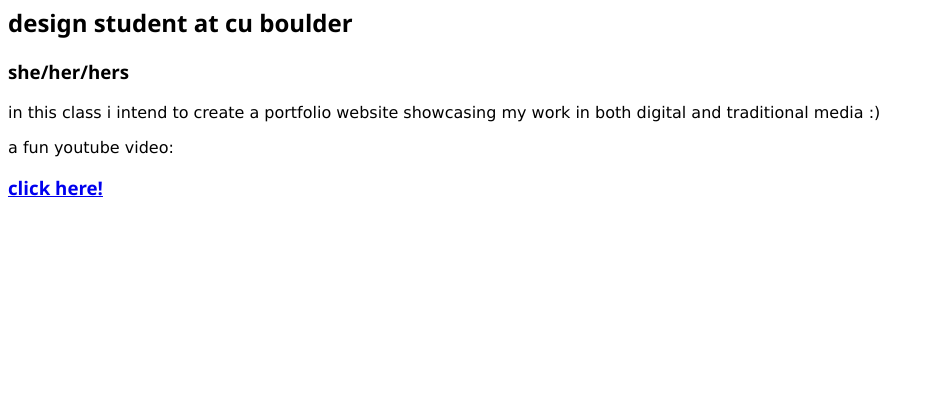
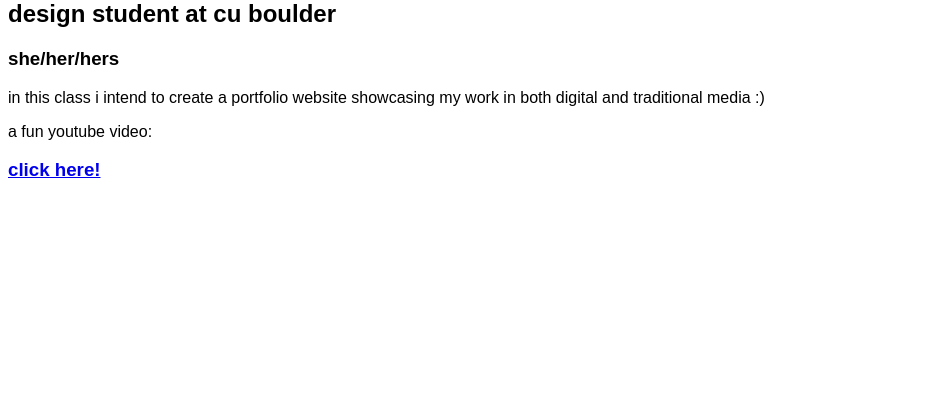
Before and after one commit to neha3417/neha3417.github.io, a plain HTML site: page index.html in a window 1280 px wide. Shown: the part 392-800 px from the top of the page, without its empty margins (0-934 px from the left). Drawn offline with Linux system fonts and the light colour scheme.

Commit message:
font type

```diff
--- a/index.html
+++ b/index.html
@@ -5,8 +5,8 @@
 <meta name="viewport" content="width=device-width,initial-scale=1">
 <link rel="stylesheet" href="">
 <style>
-    html,body {font-family:"Verdana",sans-serif}
-    h1,h2,h3,h4,h5,h6 {font-family:"Segoe UI",sans-serif}
+    html,body {font-family:"Raleway",sans-serif}
+    h1,h2,h3,h4,h5,h6 {font-family:"Raleway",sans-serif}
 </style>
 <script src=""></script>
 <body>
```
